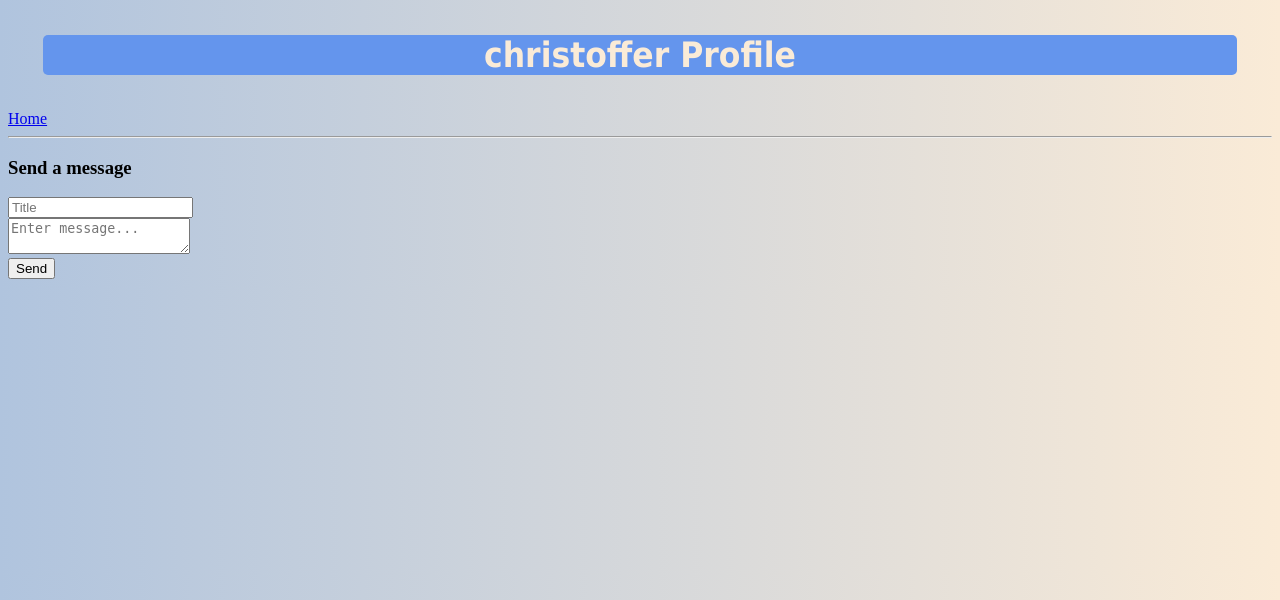
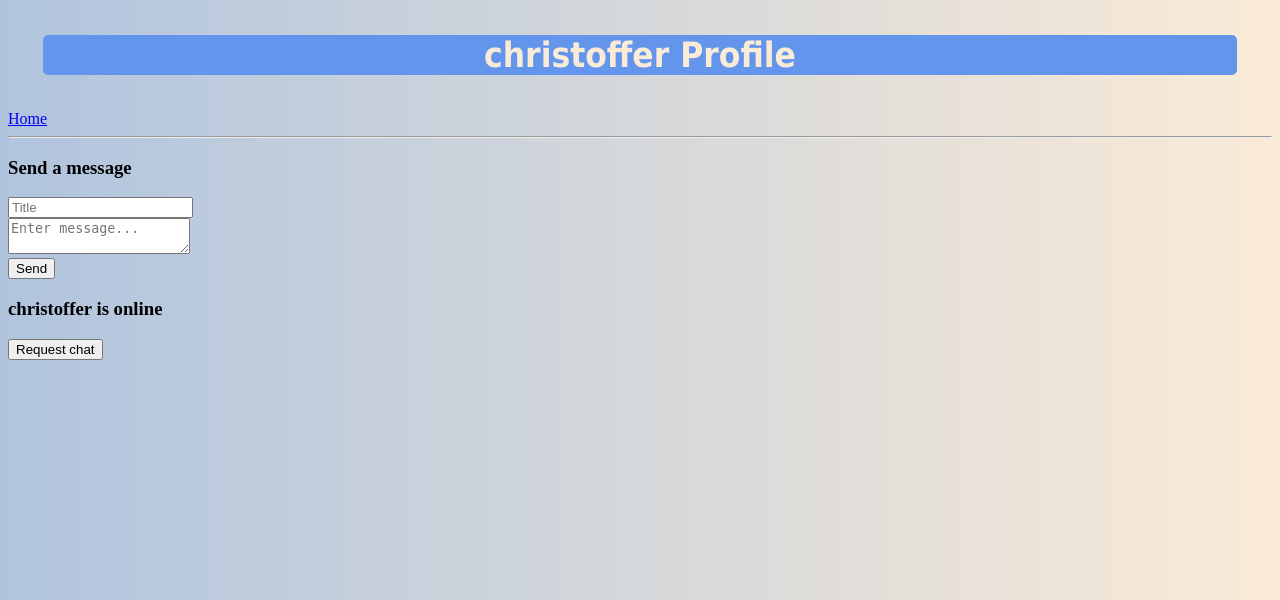
Before and after one commit to GostaCarlstrand/chat_server_group_2, a Flask app: page /profile/5 in a window 1280 px wide. Shown: the top 600 px of the page. Run offline with Flask 2, Linux system fonts and the light colour scheme; data comes from the database, SQL or seed files in the repository; both versions use the stored data as it was after the commit.

Commit message:
send reqwuest to online user, save the request to database chat, show request on profile page

```diff
--- a/blueprints/user/__init__.py
+++ b/blueprints/user/__init__.py
@@ -1,6 +1,7 @@
 from flask import Blueprint, render_template, redirect, url_for, flash, Response, request
 from flask_login import logout_user, login_required, current_user
 
+from controllers.chat_controller import create_chat_request, get_user_chat_requests
 from controllers.message_controller import get_user_messages, create_message
 from controllers.user_controller import get_user_by_id
 from models import User
@@ -33,7 +34,8 @@ def sign_out():
 def get_user_profile(user_id):
     user_id = int(user_id)
     user = get_user_by_id(user_id)
-    return render_template('user_profile.html', user=user)
+    chat_request = get_user_chat_requests(user_id)
+    return render_template('user_profile.html', user=user, chat_request=chat_request)
 
 
 
@@ -57,3 +59,17 @@ def message_post():
 def mailbox_get():
     messages = get_user_messages()
     return render_template('mailbox.html', messages=messages)
+
+
+@bp_user.post('/chat_request')
+def send_chat_request():
+    receiver_id = request.form['user_id']
+    user = current_user.id
+    create_chat_request(user, receiver_id)
+    return redirect(url_for('bp_user.user_get'))
+
+
+@bp_user.get('/chat_request/accept/<sender_id>')
+def accept_chat(sender_id):
+    print(sender_id)
+    return redirect(url_for('bp_user.user_get'))
--- /dev/null
+++ b/controllers/chat_controller.py
@@ -0,0 +1,17 @@
+from flask_login import current_user
+from controllers.user_controller import get_user_by_id
+
+
+def create_chat_request(user_id, receiver_id):
+    from models import Chat
+    chat_request = Chat(receiver_id=receiver_id, sender_id=user_id,
+                        user_a_accepted=1, user_b_accepted=0)
+    from app import db
+    db.session.add(chat_request)
+    db.session.commit()
+
+
+def get_user_chat_requests(user_id):
+    from models import Chat
+    chat_request = Chat.query.filter_by(receiver_id=user_id).first()
+    return chat_request
--- a/templates/user_home_page.html
+++ b/templates/user_home_page.html
@@ -18,12 +18,14 @@
         </tr>
         {% for user in users_data %}
         <tr>
+            {% if user != current_user %}
                  <td><a href='{{ url_for('bp_user.get_user_profile', user_id=user.id) }}'>{{ user.name }}</a></td>
                  <td>{{ user.email }}</td>
                  {% if user.signed_in %}
                     <td><div class="circle online"> </div></td>
                  {% else %}
                     <td><div class="circle offline"> </div></td>
+                {% endif %}
             {% endif %}
         </tr>
         {% endfor %}
--- a/templates/user_profile.html
+++ b/templates/user_profile.html
@@ -7,6 +7,14 @@
 {% block content %}
     {% if user==current_user %}
         <h2>This is your profile</h2>
+    {% if chat_request %}
+        <p>You have a request to chat from {{ chat_request.sender_id }}</p>
+        <form action="{{ url_for('bp_user.accept_chat', sender_id=chat_request.sender_id) }}", method="get">
+        <input type="submit" value="Accept request?">
+    {% else %}
+        <p>You do not have any request</p>
+    {% endif %}
+
     {% else %}
         <h3>Send a message</h3>
         <form action="{{ url_for('bp_user.message_post') }}", method="post">
@@ -16,4 +24,16 @@
             <input type="submit" value="Send">
         </form>
     {% endif %}
+    {% if user.signed_in %}
+        <h3>{{ user.name }} is online</h3>
+        <form action="{{ url_for('bp_user.send_chat_request', user_id=user.id) }}" method="post">
+        <input type="hidden" name="user_id" value="{{ user.id }}">
+        <input type="submit" value="Request chat">
+        </form>
+    {% else %}
+        <h3>{{ user.name }} is offline</h3>
+
+    {% endif %}
+
+
 {% endblock %}
```
Also changed, not shown: models.py (+8 -0 lines), templates/chat_with_a_user.html (deleted, +0 -9 lines), db.sqlite. Lines whose indentation alone changed are shown as unchanged.
